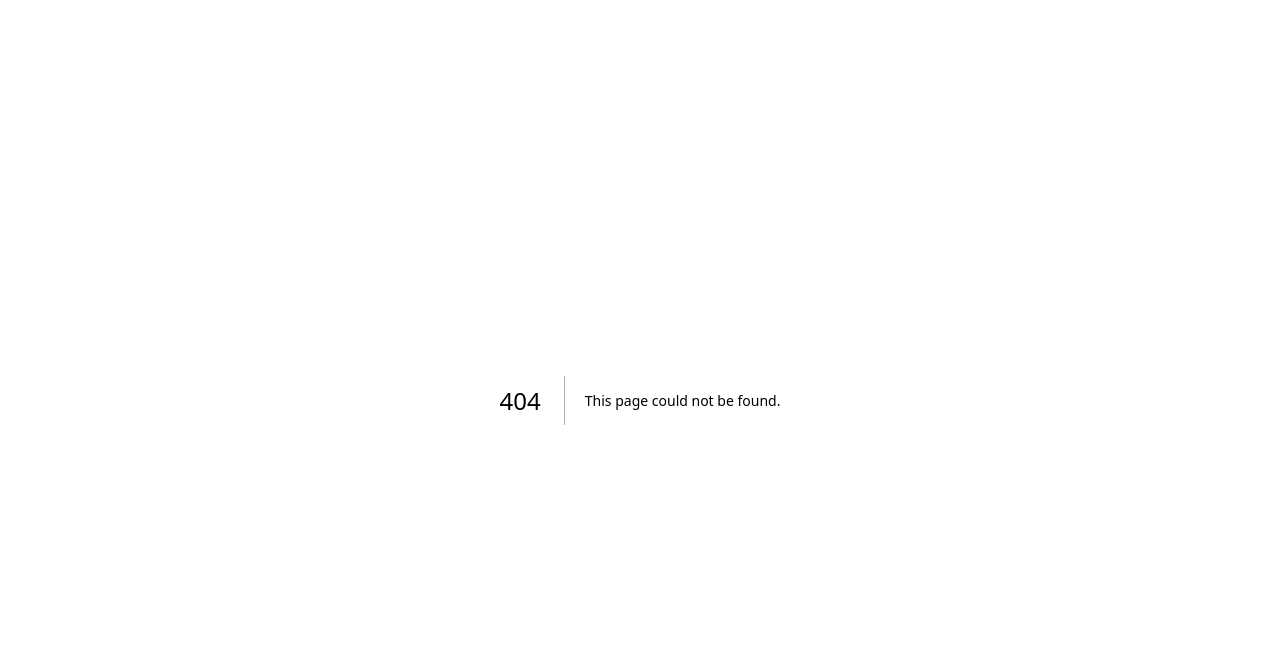
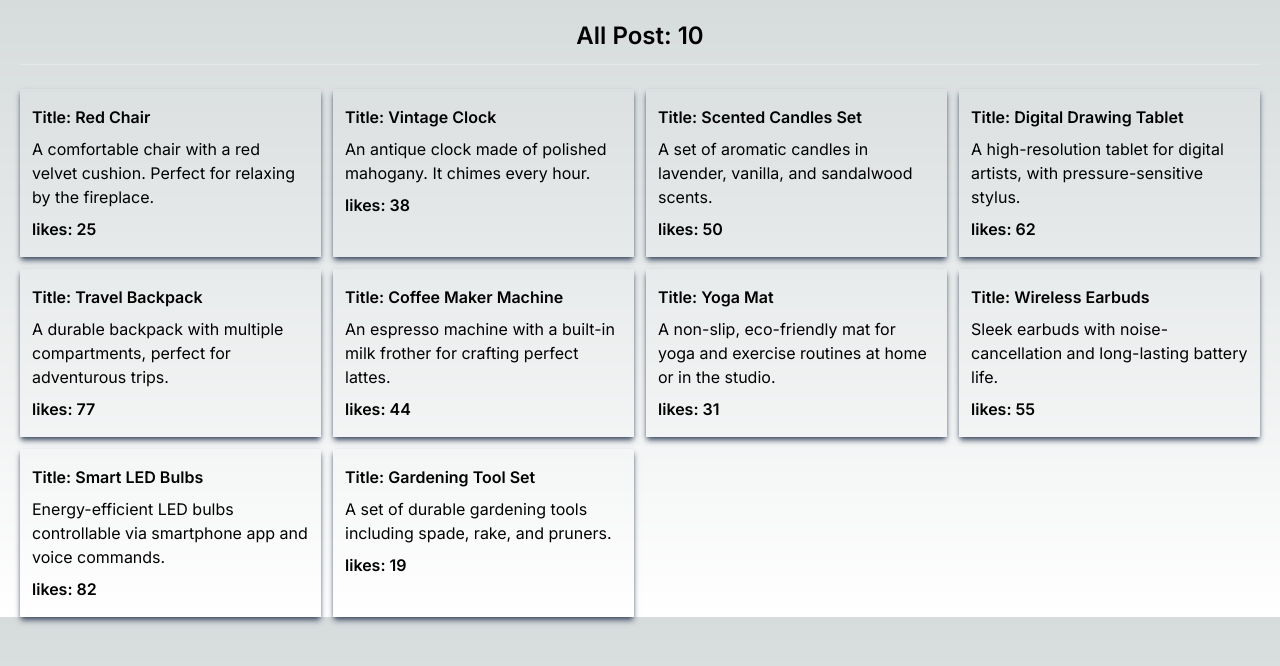
Before and after one commit to raselsharif/programmingHero-module-74, a Next.js app: page /posts in a window 1280 px wide. Before the commit this address had no page. Shown: the top 666 px of the page. Built offline with nearby package versions, Linux system fonts and the light colour scheme; data requests are answered from the project's data file.

Commit message:
first commit

```diff
--- /dev/null
+++ b/db.json
@@ -0,0 +1,66 @@
+{
+    "post": [
+        {
+          "id": 1,
+          "title": "Red Chair",
+          "description": "A comfortable chair with a red velvet cushion. Perfect for relaxing by the fireplace.",
+          "likes": 25
+        },
+        {
+          "id": 2,
+          "title": "Vintage Clock",
+          "description": "An antique clock made of polished mahogany. It chimes every hour.",
+          "likes": 38
+        },
+        {
+          "id": 3,
+          "title": "Scented Candles Set",
+          "description": "A set of aromatic candles in lavender, vanilla, and sandalwood scents.",
+          "likes": 50
+        },
+        {
+          "id": 4,
+          "title": "Digital Drawing Tablet",
+          "description": "A high-resolution tablet for digital artists, with pressure-sensitive stylus.",
+          "likes": 62
+        },
+        {
+          "id": 5,
+          "title": "Travel Backpack",
+          "description": "A durable backpack with multiple compartments, perfect for adventurous trips.",
+          "likes": 77
+        },
+        {
+          "id": 6,
+          "title": "Coffee Maker Machine",
+          "description": "An espresso machine with a built-in milk frother for crafting perfect lattes.",
+          "likes": 44
+        },
+        {
+          "id": 7,
+          "title": "Yoga Mat",
+          "description": "A non-slip, eco-friendly mat for yoga and exercise routines at home or in the studio.",
+          "likes": 31
+        },
+        {
+          "id": 8,
+          "title": "Wireless Earbuds",
+          "description": "Sleek earbuds with noise-cancellation and long-lasting battery life.",
+          "likes": 55
+        },
+        {
+          "id": 9,
+          "title": "Smart LED Bulbs",
+          "description": "Energy-efficient LED bulbs controllable via smartphone app and voice commands.",
+          "likes": 82
+        },
+        {
+          "id": 10,
+          "title": "Gardening Tool Set",
+          "description": "A set of durable gardening tools including spade, rake, and pruners.",
+          "likes": 19
+        }
+      ]
+
+
+}
--- a/src/app/page.js
+++ b/src/app/page.js
@@ -1,113 +1,9 @@
-import Image from 'next/image'
+import Image from "next/image";
 
 export default function Home() {
   return (
-    <main className="flex min-h-screen flex-col items-center justify-between p-24">
-      <div className="z-10 max-w-5xl w-full items-center justify-between font-mono text-sm lg:flex">
-        <p className="fixed left-0 top-0 flex w-full justify-center border-b border-gray-300 bg-gradient-to-b from-zinc-200 pb-6 pt-8 backdrop-blur-2xl dark:border-neutral-800 dark:bg-zinc-800/30 dark:from-inherit lg:static lg:w-auto  lg:rounded-xl lg:border lg:bg-gray-200 lg:p-4 lg:dark:bg-zinc-800/30">
-          Get started by editing&nbsp;
-          <code className="font-mono font-bold">src/app/page.js</code>
-        </p>
-        <div className="fixed bottom-0 left-0 flex h-48 w-full items-end justify-center bg-gradient-to-t from-white via-white dark:from-black dark:via-black lg:static lg:h-auto lg:w-auto lg:bg-none">
-          <a
-            className="pointer-events-none flex place-items-center gap-2 p-8 lg:pointer-events-auto lg:p-0"
-            href="https://vercel.com?utm_source=create-next-app&utm_medium=appdir-template&utm_campaign=create-next-app"
-            target="_blank"
-            rel="noopener noreferrer"
-          >
-            By{' '}
-            <Image
-              src="/vercel.svg"
-              alt="Vercel Logo"
-              className="dark:invert"
-              width={100}
-              height={24}
-              priority
-            />
-          </a>
-        </div>
-      </div>
-
-      <div className="relative flex place-items-center before:absolute before:h-[300px] before:w-[480px] before:-translate-x-1/2 before:rounded-full before:bg-gradient-radial before:from-white before:to-transparent before:blur-2xl before:content-[''] after:absolute after:-z-20 after:h-[180px] after:w-[240px] after:translate-x-1/3 after:bg-gradient-conic after:from-sky-200 after:via-blue-200 after:blur-2xl after:content-[''] before:dark:bg-gradient-to-br before:dark:from-transparent before:dark:to-blue-700 before:dark:opacity-10 after:dark:from-sky-900 after:dark:via-[#0141ff] after:dark:opacity-40 before:lg:h-[360px] z-[-1]">
-        <Image
-          className="relative dark:drop-shadow-[0_0_0.3rem_#ffffff70] dark:invert"
-          src="/next.svg"
-          alt="Next.js Logo"
-          width={180}
-          height={37}
-          priority
-        />
-      </div>
-
-      <div className="mb-32 grid text-center lg:max-w-5xl lg:w-full lg:mb-0 lg:grid-cols-4 lg:text-left">
-        <a
-          href="https://nextjs.org/docs?utm_source=create-next-app&utm_medium=appdir-template&utm_campaign=create-next-app"
-          className="group rounded-lg border border-transparent px-5 py-4 transition-colors hover:border-gray-300 hover:bg-gray-100 hover:dark:border-neutral-700 hover:dark:bg-neutral-800/30"
-          target="_blank"
-          rel="noopener noreferrer"
-        >
-          <h2 className={`mb-3 text-2xl font-semibold`}>
-            Docs{' '}
-            <span className="inline-block transition-transform group-hover:translate-x-1 motion-reduce:transform-none">
-              -&gt;
-            </span>
-          </h2>
-          <p className={`m-0 max-w-[30ch] text-sm opacity-50`}>
-            Find in-depth information about Next.js features and API.
-          </p>
-        </a>
-
-        <a
-          href="https://nextjs.org/learn?utm_source=create-next-app&utm_medium=appdir-template-tw&utm_campaign=create-next-app"
-          className="group rounded-lg border border-transparent px-5 py-4 transition-colors hover:border-gray-300 hover:bg-gray-100 hover:dark:border-neutral-700 hover:dark:bg-neutral-800 hover:dark:bg-opacity-30"
-          target="_blank"
-          rel="noopener noreferrer"
-        >
-          <h2 className={`mb-3 text-2xl font-semibold`}>
-            Learn{' '}
-            <span className="inline-block transition-transform group-hover:translate-x-1 motion-reduce:transform-none">
-              -&gt;
-            </span>
-          </h2>
-          <p className={`m-0 max-w-[30ch] text-sm opacity-50`}>
-            Learn about Next.js in an interactive course with&nbsp;quizzes!
-          </p>
-        </a>
-
-        <a
-          href="https://vercel.com/templates?framework=next.js&utm_source=create-next-app&utm_medium=appdir-template&utm_campaign=create-next-app"
-          className="group rounded-lg border border-transparent px-5 py-4 transition-colors hover:border-gray-300 hover:bg-gray-100 hover:dark:border-neutral-700 hover:dark:bg-neutral-800/30"
-          target="_blank"
-          rel="noopener noreferrer"
-        >
-          <h2 className={`mb-3 text-2xl font-semibold`}>
-            Templates{' '}
-            <span className="inline-block transition-transform group-hover:translate-x-1 motion-reduce:transform-none">
-              -&gt;
-            </span>
-          </h2>
-          <p className={`m-0 max-w-[30ch] text-sm opacity-50`}>
-            Explore starter templates for Next.js.
-          </p>
-        </a>
-
-        <a
-          href="https://vercel.com/new?utm_source=create-next-app&utm_medium=appdir-template&utm_campaign=create-next-app"
-          className="group rounded-lg border border-transparent px-5 py-4 transition-colors hover:border-gray-300 hover:bg-gray-100 hover:dark:border-neutral-700 hover:dark:bg-neutral-800/30"
-          target="_blank"
-          rel="noopener noreferrer"
-        >
-          <h2 className={`mb-3 text-2xl font-semibold`}>
-            Deploy{' '}
-            <span className="inline-block transition-transform group-hover:translate-x-1 motion-reduce:transform-none">
-              -&gt;
-            </span>
-          </h2>
-          <p className={`m-0 max-w-[30ch] text-sm opacity-50`}>
-            Instantly deploy your Next.js site to a shareable URL with Vercel.
-          </p>
-        </a>
-      </div>
-    </main>
-  )
+    <div>
+      <h1>Welcome to next level fetch api</h1>
+    </div>
+  );
 }
--- /dev/null
+++ b/src/app/posts/page.js
@@ -0,0 +1,24 @@
+import React from "react";
+
+const PostsPage = async () => {
+  const res = await fetch("http://localhost:5000/post");
+  const posts = await res.json();
+  return (
+    <div className="px-5 pt-5">
+      <h2 className="text-center border-b pb-3 mb-6 text-2xl font-semibold">
+        All Post: {posts.length}
+      </h2>
+      <div className="grid grid-cols-4 gap-3">
+        {posts.map((post) => (
+          <div key={post.id} className="py-4 px-3 shadow-md shadow-slate-600">
+            <p className="font-semibold">Title: {post.title}</p>
+            <p className="my-2">{post.description}</p>
+            <p className="font-semibold">likes: {post.likes}</p>
+          </div>
+        ))}
+      </div>
+    </div>
+  );
+};
+
+export default PostsPage;
```
Also changed, not shown: package.json (+7 -5 lines), 1 other file (tests, documents, lock files or other folders).
